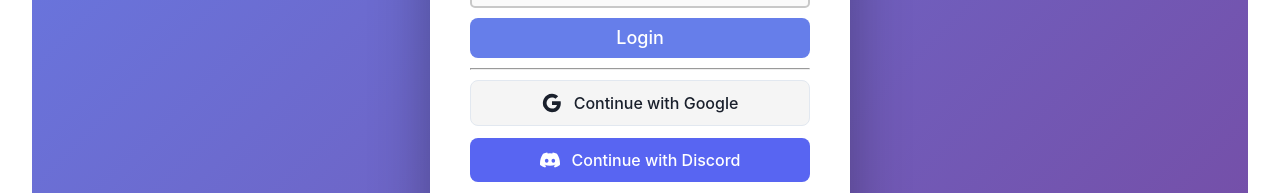
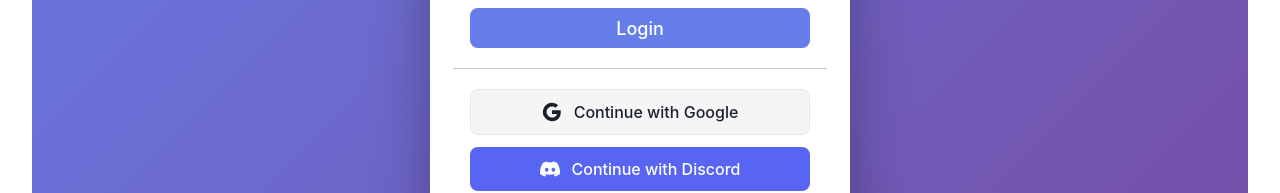
Before and after one commit to Juno-Labs-Team/Eventive, a React (Vite) app: page /login in a window 1280 px wide. Shown: the part 506-699 px from the top of the page. Built offline with nearby package versions, Linux system fonts and the light colour scheme; no server answers.

Commit message:
Change style of login page

```diff
--- a/src/styles/login.css
+++ b/src/styles/login.css
@@ -122,3 +122,13 @@
   transform: translateY(-2px);
   box-shadow: 0 4px 12px rgba(88, 101, 242, 0.4);
 }
+
+hr {
+  border: none;
+  height: 1px;
+  width: 110%;
+  margin-top: 10px;
+  margin-bottom: 10px;
+  justify-self: center;
+  background: rgb(200, 200, 200)
+}
```
